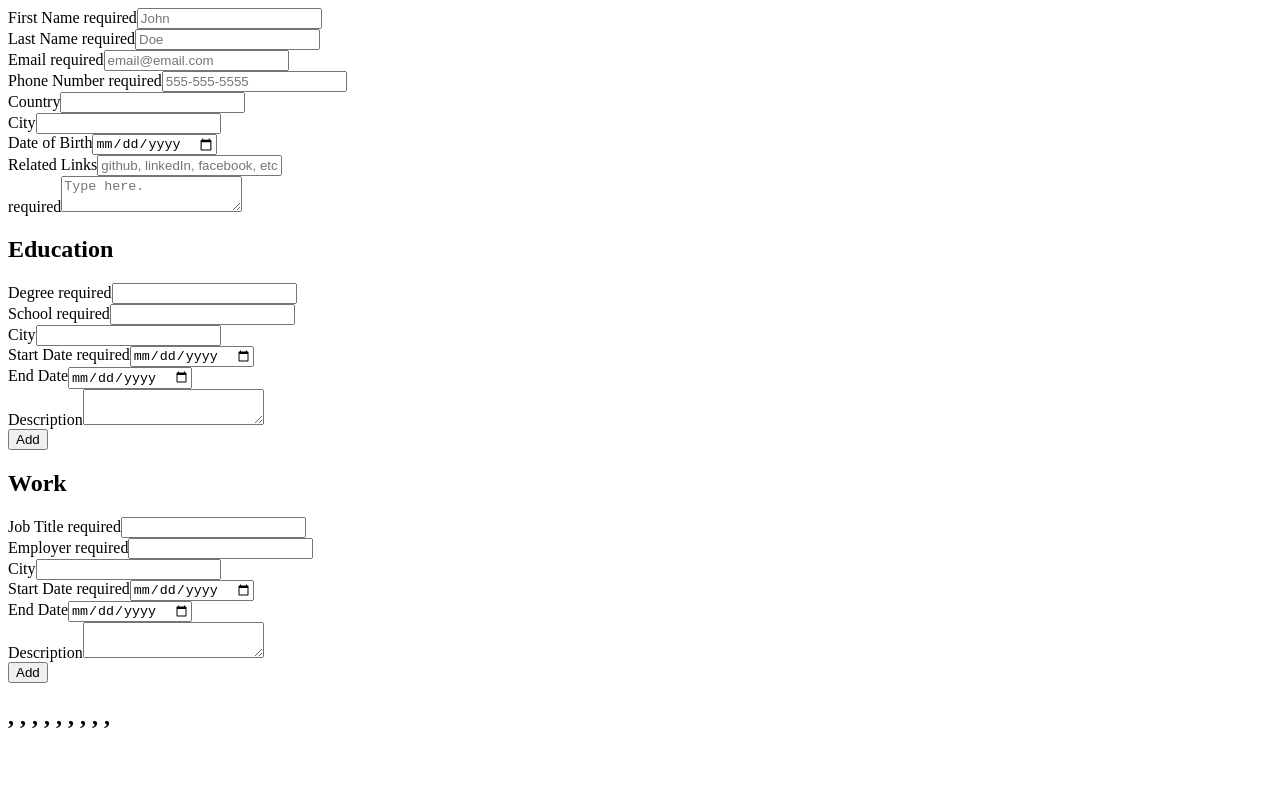
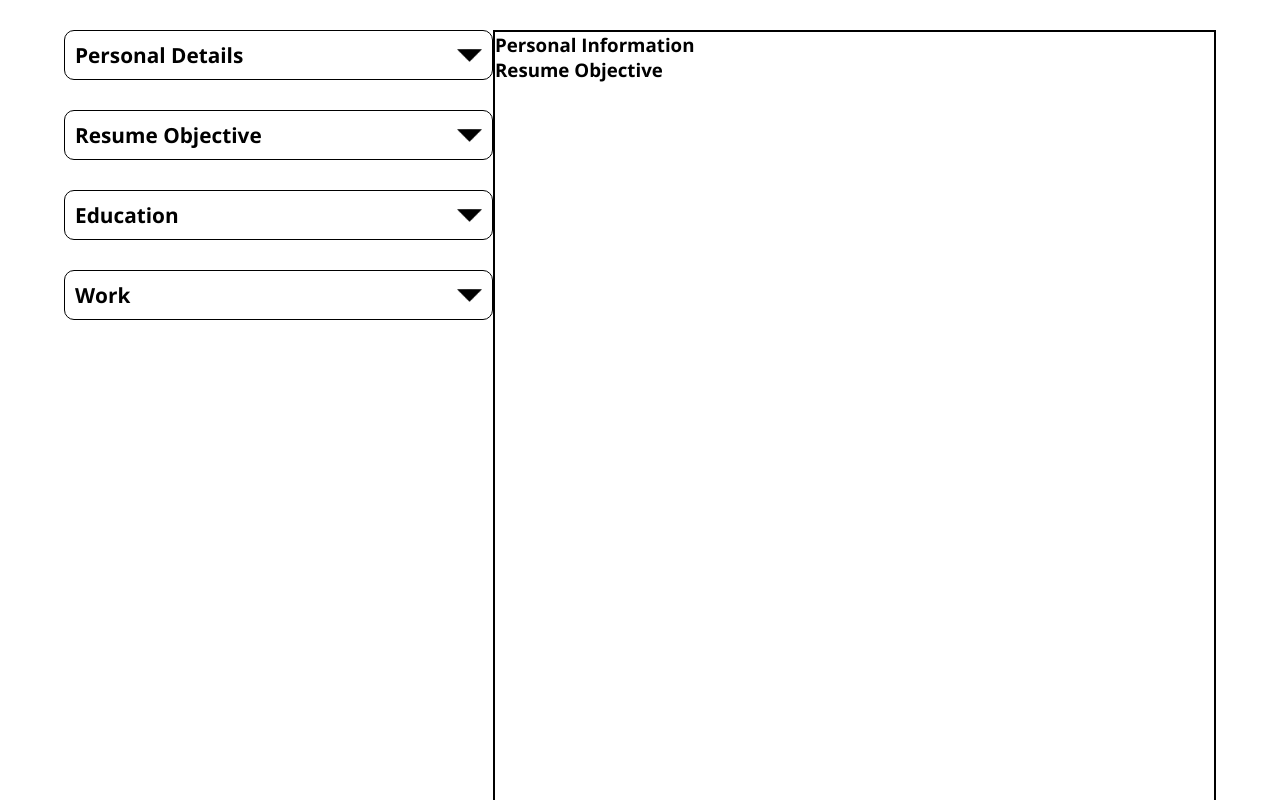
Before and after one commit to temmiecore/odinprj-cv-app, a React (Vite) app: page / in a window 1280 px wide. Shown: the top 800 px of the page. Built offline with nearby package versions, Linux system fonts and the light colour scheme.

Commit message:
Finished main edit windows, added a bit of css

```diff
--- a/src/components/CVEdit.jsx
+++ b/src/components/CVEdit.jsx
@@ -11,6 +11,91 @@ export default function CVEdit({ setForm, setEducation, setWork, setInterest, se
             ...prevState,
             [name]: value
         }));
+    };
+
+    // definitely need an factory
+    const handleItemRemoval = (id, type) => {
+        switch (type) {
+            case "education": {
+                setEducation(prevData => {
+                    return prevData.filter((item) => item.id !== id);
+                });
+                break;
+            }
+            case "work": {
+                setWork(prevData => {
+                    return prevData.filter((item) => item.id !== id);
+                });
+                break;
+            }
+            case "interest": {
+                setInterest(prevData => {
+                    return prevData.filter((item) => item.id !== id);
+                });
+                break;
+            }
+            case "skill": {
+                setSkill(prevData => {
+                    return prevData.filter((item) => item.id !== id);
+                });
+                break;
+            }
+        }
+        //console.log(type);
+    };
+
+    // definitely need an factory
+    const handleItemEdit = (id, name, value, type) => {
+        switch (type) {
+            case "education": {
+                setEducation(prevData => {
+                    return prevData.map((item) => {
+                        if (item.id === id) {
+                            //console.log(value);
+                            return { ...item, [name]: value };
+                        }
+                        return item;
+                    });
+                });
+                break;
+            }
+            case "work": {
+                setWork(prevData => {
+                    return prevData.map((item) => {
+                        if (item.id === id) {
+                            //console.log(value);
+                            return { ...item, [name]: value };
+                        }
+                        return item;
+                    });
+                });
+                break;
+            }
+            case "interest": {
+                setInterest(prevData => {
+                    return prevData.map((item) => {
+                        if (item.id === id) {
+                            //console.log(value);
+                            return { ...item, [name]: value };
+                        }
+                        return item;
+                    });
+                });
+                break;
+            }
+            case "skill": {
+                setSkill(prevData => {
+                    return prevData.map((item) => {
+                        if (item.id === id) {
+                            //console.log(value);
+                            return { ...item, [name]: value };
+                        }
+                        return item;
+                    });
+                });
+                break;
+            }
+        }
     };
 
     const handleEducationAdd = event => {
@@ -35,24 +120,6 @@ export default function CVEdit({ setForm, setEducation, setWork, setInterest, se
         //console.log(educationItem);
     };
 
-    const handleEducationRemove = id => {
-        setEducation(prevData => {
-            return prevData.filter((item) => item.id !== id);
-        });
-    };
-
-    const handleEducationEdit = (id, name, value) => {
-        setEducation(prevData => {
-            return prevData.map((item) => {
-                if (item.id === id) {
-                    //console.log(value);
-                    return { ...item, [name]: value };
-                }
-                return item;
-            });
-        });
-    };
-
     const handleWorkAdd = event => {
         event.preventDefault();
         const id = uuidv4();
@@ -75,28 +142,10 @@ export default function CVEdit({ setForm, setEducation, setWork, setInterest, se
         //console.log(educationItem);
     };
 
-    const handleWorkRemove = id => {
-        setWork(prevData => {
-            return prevData.filter((item) => item.id !== id);
-        });
-    };
-
-    const handleWorkEdit = (id, name, value) => {
-        setWork(prevData => {
-            return prevData.map((item) => {
-                if (item.id === id) {
-                    //console.log(value);
-                    return { ...item, [name]: value };
-                }
-                return item;
-            });
-        });
-    };
-
-    return <>
+    return <div className="CVEdit">
             <PersonalDetails onInputChange={handlePersonalDetailChange} />
             <ResumeObjective onInputChange={handlePersonalDetailChange} />
-            <Education educationAdd={handleEducationAdd} educationRemove={handleEducationRemove} educationEdit={handleEducationEdit} educationList={educationList}/>
-            <WorkExperience workAdd={handleWorkAdd} workRemove={handleWorkRemove} workEdit={handleWorkEdit} workList={workList}/>
-        </>
+            <Education educationAdd={handleEducationAdd} educationRemove={handleItemRemoval} educationEdit={handleItemEdit} educationList={educationList}/>
+            <WorkExperience workAdd={handleWorkAdd} workRemove={handleItemRemoval} workEdit={handleItemEdit} workList={workList}/>
+        </div>
 }
--- a/src/components/CVPreview.jsx
+++ b/src/components/CVPreview.jsx
@@ -1,8 +1,18 @@
 export default function CVPreview( { form, education, work } ) {
-    return <>
-    <h2> {Object.values(form).map(value => value + ', ')} </h2>
-    <div> {Object.values(education).map((item) => {
-        return <h2 key={item.id}>{item.degree}, {item.school}</h2>
-    })} </div>
-    </>
+    return <div className="CVPreview">
+        <h2>{form.firstName} {form.lastName}</h2>
+        <h3>Personal Information</h3>
+        <div>
+            <h4>{form.email}</h4>
+            <h4>{form.phone}</h4>
+        </div>
+        <div>
+            <h4>{form.country}</h4>
+            <h4>{form.city}</h4>
+        </div>
+        <h4>{form.birthday}</h4>
+        <h4>{form.links}</h4>
+        <h3>Resume Objective</h3>
+        <p>{form.resumeObj}</p>
+    </div>
 }
--- a/src/components/InputBox.jsx
+++ b/src/components/InputBox.jsx
@@ -4,8 +4,8 @@ export default function InputBox({ id, label, type, placeholder, onChange, isReq
     return (
       <div className="inputBox">
         <label htmlFor={id}>
-          <span className="inputBox-label">{label}</span>
-          {isRequired && <span className="inputBox-required"> required</span>}
+          {label}
+          {isRequired && <span className="required"> required</span>}
         </label>
 
         {type === "textarea" ?
--- a/src/components/cv edit/Education.jsx
+++ b/src/components/cv edit/Education.jsx
@@ -1,27 +1,33 @@
+import { useState } from "react";
 import InputBox from "../InputBox"; //id, label, type, placeholder, onChange, isRequired
 
 export default function Education( { educationAdd, educationRemove, educationEdit, educationList } ) {
-    return <div className="education">
-        <h2>Education</h2>
-        <div className="educationList">
+    const [open, setOpen] = useState(false);
+
+    return <div className="inputWindow">
+        <div className="inputWindowHeader">
+            <h2>Education</h2>
+            <img src="src/assets/down.png" alt="close/open the window" onClick={() => setOpen(!open)}/>
+        </div>
+        <div className="inputList" style={ !open ? {display: "none"} : null }>
         {
             educationList.map((item) => {
                 return (
-                    <div className="educationItem" key={item.id}>
-                        <InputBox label="Degree" type="text" placeholder="" onChange={(e) => educationEdit(item.id, "degree", e.target.value)} isRequired={true} value={item.degree}/>
-                        <InputBox label="School" type="text" placeholder="" onChange={(e) => educationEdit(item.id, "school", e.target.value)} isRequired={true} value={item.school}/>
-                        <InputBox label="City" type="text" placeholder="" onChange={(e) => educationEdit(item.id, "schoolCity", e.target.value)} isRequired={false} value={item.schoolCity}/>
-                        <InputBox label="Start Date" type="date" onChange={(e) => educationEdit(item.id, "schoolStartDate", e.target.value)} placeholder="" isRequired={true} value={item.schoolStartDate}/>
-                        <InputBox label="End Date" type="date" onChange={(e) => educationEdit(item.id, "schoolEndDate", e.target.value)} placeholder="" isRequired={false} value={item.schoolEndDate}/>
-                        <InputBox label="Description" type="textarea" onChange={(e) => educationEdit(item.id, "schoolDesc", e.target.value)} placeholder="" isRequired={false} value={item.schoolDesc}/>
-                        <button onClick={() => educationRemove(item.id)}>Remove</button>
-                        <br/><br/><br/><br/>
+                    <div className="inputListItem" key={item.id}>
+                        <InputBox label="Degree" type="text" placeholder="" onChange={(e) => educationEdit(item.id, "degree", e.target.value, "education")} isRequired={true} value={item.degree}/>
+                        <InputBox label="School" type="text" placeholder="" onChange={(e) => educationEdit(item.id, "school", e.target.value, "education")} isRequired={true} value={item.school}/>
+                        <InputBox label="City" type="text" placeholder="" onChange={(e) => educationEdit(item.id, "schoolCity", e.target.value, "education")} isRequired={false} value={item.schoolCity}/>
+                        <InputBox label="Start Date" type="date" onChange={(e) => educationEdit(item.id, "schoolStartDate", e.target.value, "education")} placeholder="" isRequired={true} value={item.schoolStartDate}/>
+                        <InputBox label="End Date" type="date" onChange={(e) => educationEdit(item.id, "schoolEndDate", e.target.value, "education")} placeholder="" isRequired={false} value={item.schoolEndDate}/>
+                        <InputBox label="Description" type="textarea" onChange={(e) => educationEdit(item.id, "schoolDesc", e.target.value, "education")} placeholder="" isRequired={false} value={item.schoolDesc}/>
+                        <button onClick={() => educationRemove(item.id, "education")}>Remove</button>
+                        <div className="divider"></div>
                     </div>
                   );
             })
         }
         </div>
-        <form className="addEducation" onSubmit={educationAdd}>
+        <form className="addForm" onSubmit={educationAdd} style={ !open ? {display: "none"} : null }>
             <InputBox id="degree" label="Degree" type="text" placeholder="" isRequired={true}/>
             <InputBox id="school" label="School" type="text" placeholder="" isRequired={true}/>
             <InputBox id="schoolCity" label="City" type="text" placeholder="" isRequired={false}/>
--- a/src/components/cv edit/PersonalDetails.jsx
+++ b/src/components/cv edit/PersonalDetails.jsx
@@ -1,7 +1,15 @@
+import { useState } from "react";
 import InputBox from "../InputBox"; //id, label, type, placeholder, onChange, isRequired
 
 export default function PersonalDetails( { onInputChange } ) {
-    return <div className="personalDetails">
+    const [open, setOpen] = useState(false);
+
+    return <div className="inputWindow">
+        <div className="inputWindowHeader">
+            <h2>Personal Details</h2>
+            <img src="src/assets/down.png" alt="close/open the window" onClick={() => setOpen(!open)}/>
+        </div>
+        <div style={ !open ? {display: "none"} : null }>
             <InputBox id="firstName" label="First Name" type="text" placeholder="John" onChange={onInputChange} isRequired={true}/>
             <InputBox id="lastName" label="Last Name" type="text" placeholder="Doe" onChange={onInputChange} isRequired={true}/>
             <InputBox id="email" label="Email" type="email" placeholder="email@email.com" onChange={onInputChange} isRequired={true}/>
@@ -11,4 +19,5 @@ export default function PersonalDetails( { onInputChange } ) {
             <InputBox id="birthday" label="Date of Birth" type="date" placeholder="" onChange={onInputChange} isRequired={false}/>
             <InputBox id="links" label="Related Links" type="text" placeholder="github, linkedIn, facebook, etc." onChange={onInputChange} isRequired={false}/>
         </div>
+    </div>
 }
--- a/src/components/cv edit/ResumeObjective.jsx
+++ b/src/components/cv edit/ResumeObjective.jsx
@@ -1,7 +1,16 @@
+import { useState } from "react";
 import InputBox from "../InputBox"; //id, label, type, placeholder, onChange, isRequired
 
 export default function ResumeObjective( { onInputChange } ) {
-    return <div className="resumeObjective">
-        <InputBox id="resumeObj" label="" type="textarea" placeholder="Type here." onChange={onInputChange} isRequired={true}/>
+    const [open, setOpen] = useState(false);
+
+    return <div className="inputWindow">
+        <div className="inputWindowHeader">
+            <h2>Resume Objective</h2>
+            <img src="src/assets/down.png" alt="close/open the window" onClick={() => setOpen(!open)}/>
+        </div>
+        <div style={ !open ? {display: "none"} : null }>
+            <InputBox id="resumeObj" label="" type="textarea" placeholder="Type here." onChange={onInputChange} isRequired={true} />
+        </div>
     </div>
 }
--- a/src/components/cv edit/WorkExperience.jsx
+++ b/src/components/cv edit/WorkExperience.jsx
@@ -1,27 +1,33 @@
+import { useState } from "react";
 import InputBox from "../InputBox"; //id, label, type, placeholder, onChange, isRequired
 
 export default function WorkExperience( { workAdd, workRemove, workEdit, workList } ) {
-    return <div className="work">
-        <h2>Work</h2>
-        <div className="workList">
+    const [open, setOpen] = useState(false);
+
+    return <div className="inputWindow">
+        <div className="inputWindowHeader">
+            <h2>Work</h2>
+            <img src="src/assets/down.png" alt="close/open the window" onClick={() => setOpen(!open)}/>
+        </div>
+        <div className="inputList" style={ !open ? {display: "none"} : null }>
         {
             workList.map((item) => {
                 return (
-                    <div className="workItem" key={item.id}>
-                        <InputBox label="Job Title" type="text" placeholder="" onChange={(e) => workEdit(item.id, "jobTitle", e.target.value)} isRequired={true} value={item.jobTitle}/>
-                        <InputBox label="Employer" type="text" placeholder="" onChange={(e) => workEdit(item.id, "employer", e.target.value)} isRequired={true} value={item.employer}/>
-                        <InputBox label="City" type="text" placeholder="" onChange={(e) => workEdit(item.id, "workCity", e.target.value)} isRequired={false} value={item.workCity}/>
-                        <InputBox label="Start Date" type="date" onChange={(e) => workEdit(item.id, "workStartDate", e.target.value)} placeholder="" isRequired={true} value={item.workStartDate}/>
-                        <InputBox label="End Date" type="date" onChange={(e) => workEdit(item.id, "workEndDate", e.target.value)} placeholder="" isRequired={false} value={item.workEndDate}/>
-                        <InputBox label="Description" type="textarea" onChange={(e) => workEdit(item.id, "workDesc", e.target.value)} placeholder="" isRequired={false} value={item.workDesc}/>
-                        <button onClick={() => workRemove(item.id)}>Remove</button>
-                        <br/><br/><br/><br/>
+                    <div className="inputListItem" key={item.id}>
+                        <InputBox label="Job Title" type="text" placeholder="" onChange={(e) => workEdit(item.id, "jobTitle", e.target.value, "work")} isRequired={true} value={item.jobTitle}/>
+                        <InputBox label="Employer" type="text" placeholder="" onChange={(e) => workEdit(item.id, "employer", e.target.value, "work")} isRequired={true} value={item.employer}/>
+                        <InputBox label="City" type="text" placeholder="" onChange={(e) => workEdit(item.id, "workCity", e.target.value, "work")} isRequired={false} value={item.workCity}/>
+                        <InputBox label="Start Date" type="date" onChange={(e) => workEdit(item.id, "workStartDate", e.target.value, "work")} placeholder="" isRequired={true} value={item.workStartDate}/>
+                        <InputBox label="End Date" type="date" onChange={(e) => workEdit(item.id, "workEndDate", e.target.value, "work")} placeholder="" isRequired={false} value={item.workEndDate}/>
+                        <InputBox label="Description" type="textarea" onChange={(e) => workEdit(item.id, "workDesc", e.target.value, "work")} placeholder="" isRequired={false} value={item.workDesc}/>
+                        <button onClick={() => workRemove(item.id, "work")}>Remove</button>
+                        <div className="divider"></div>
                     </div>
                   );
             })
         }
         </div>
-        <form className="addWork" onSubmit={workAdd}>
+        <form className="addForm" onSubmit={workAdd} style={ !open ? {display: "none"} : null }>
             <InputBox id="jobTitle" label="Job Title" type="text" placeholder="" isRequired={true}/>
             <InputBox id="employer" label="Employer" type="text" placeholder="" isRequired={true}/>
             <InputBox id="workCity" label="City" type="text" placeholder="" isRequired={false}/>
--- a/src/index.css
+++ b/src/index.css
@@ -0,0 +1,91 @@
+@import url('https://fonts.googleapis.com/css2?family=Open+Sans:ital,wght@0,300..800;1,300..800&display=swap');
+
+* {
+    margin: 0;
+    padding: 0;
+}
+
+#root {
+    display: flex;
+    justify-content: space-between;
+    font-family: "Open Sans", sans-serif;
+    padding: 30px 5%;
+}
+
+.CVPreview {
+    border: 2px solid black;
+    width: 210mm;
+    height: 297mm;
+}
+
+.inputWindow {
+    width: 407px;
+    padding: 10px;
+    border: 1px black solid;
+    border-radius: 10px;
+    margin-bottom: 30px;
+    display: flex;
+    flex-direction: column;
+    gap: 10px;
+}
+
+.inputWindowHeader {
+    display: flex;
+    align-items: center;
+    justify-content: space-between;
+}
+
+.inputWindowHeader img {
+    width: 25px;
+    cursor: pointer;
+}
+
+h2 {
+    font-size: 1.3em;
+}
+
+.inputBox, .inputList, .addForm, .inputListItem {
+    display: flex;
+    flex-direction: column;
+    gap: 10px;
+}
+
+.inputBox label {
+    font-size: 1em;
+}
+
+.inputBox .required {
+    font-size: 0.8em;
+    color: brown;
+    opacity: 0.9;
+}
+
+.inputBox input {
+    font-size: 0.9em;
+    width: 400px;
+    height: 30px;
+    border: 1px black solid;
+    border-radius: 5px;
+    padding-left: 5px;
+}
+
+.inputBox textarea {
+    font-size: 0.9em;
+    height: 60px;
+    resize: vertical;
+    border: 1px black solid;
+    border-radius: 5px;
+    padding-left: 5px;
+    padding-top: 5px;
+}
+
+.divider {
+    margin: 20px;
+    border: 1px solid rgb(160, 160, 160);
+}
+
+button {
+    font-size: 1.3em;
+    width: 100px;
+    height: 35px;
+}
```
Also changed, not shown: src/assets/down.png (added). Lines whose indentation alone changed are shown as unchanged.
